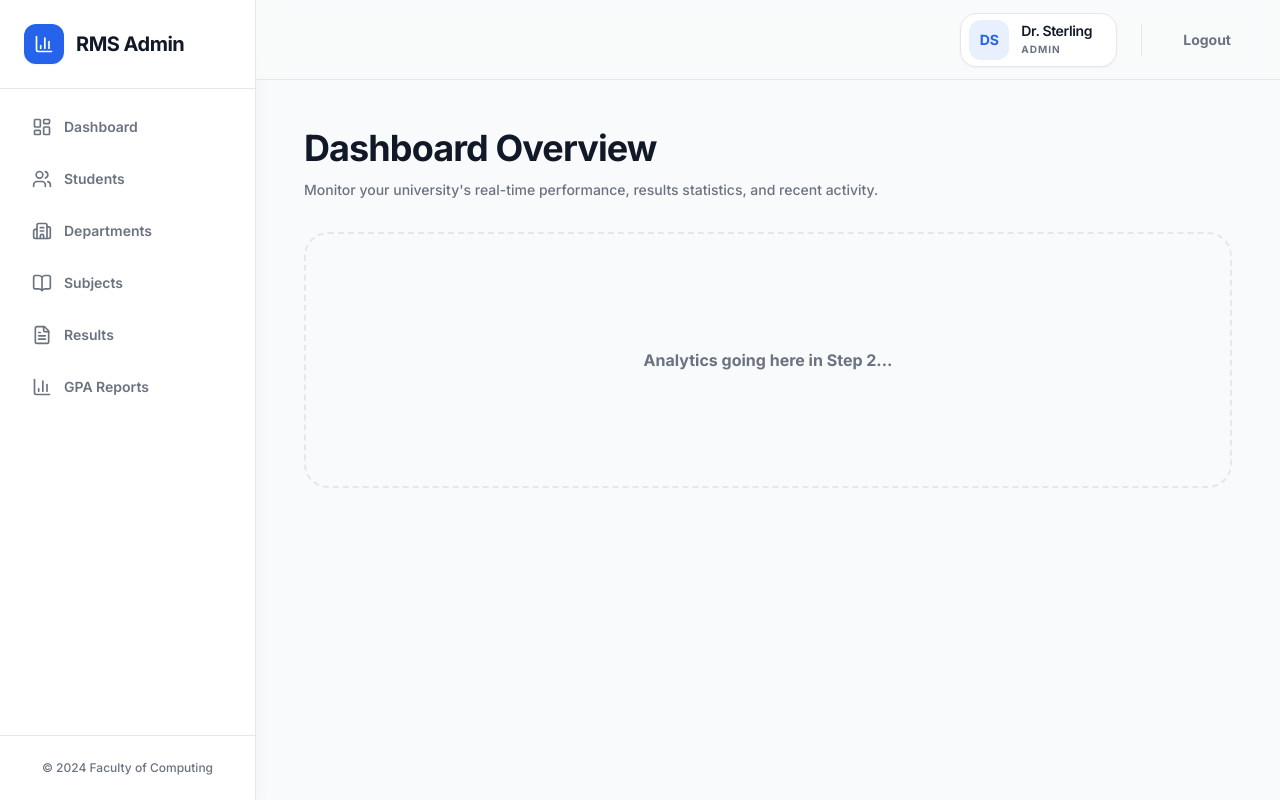
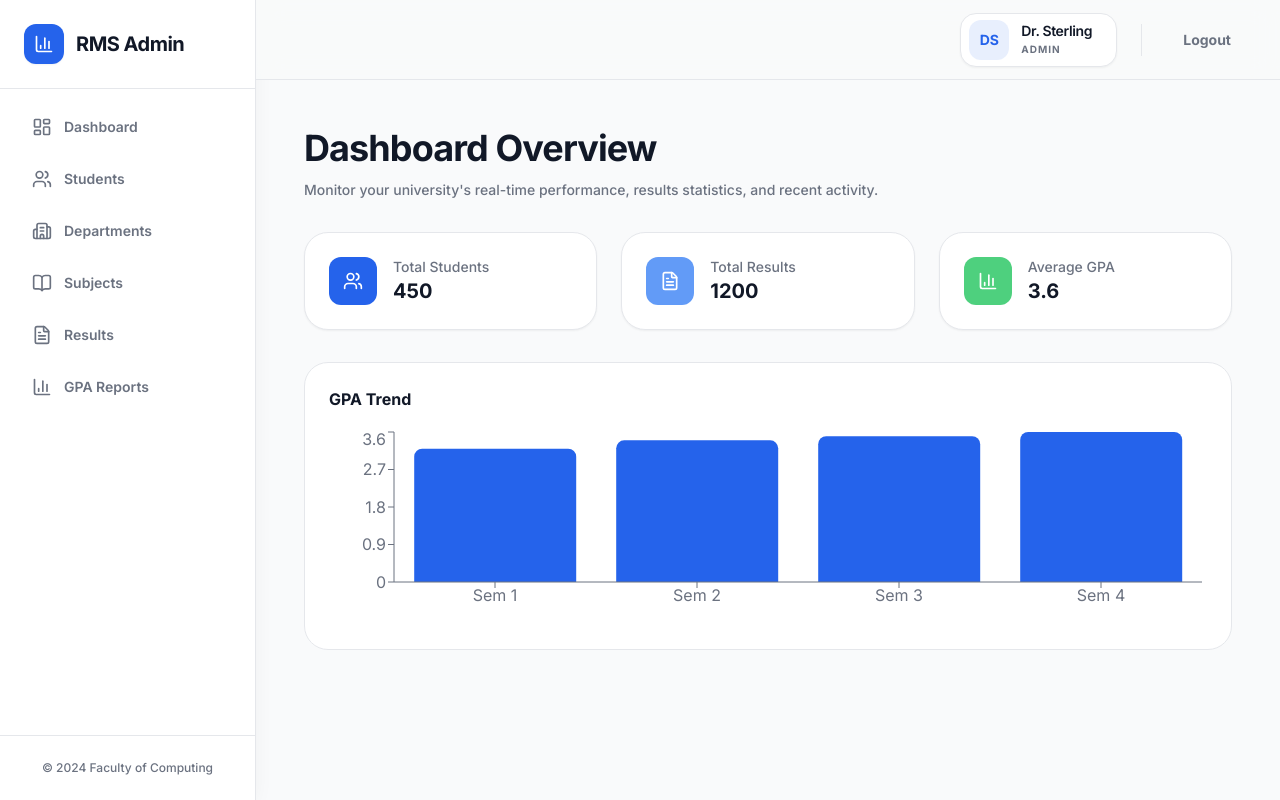
Before and after one commit to Dhivanujan/Community-Project-RMS, a Next.js app: page /admin in a window 1280 px wide. Built offline with nearby package versions, Linux system fonts and the light colour scheme.

Commit message:
Add Admin Dashboard with Recharts GPA Chart

```diff
--- a/app/admin/page.jsx
+++ b/app/admin/page.jsx
@@ -1,3 +1,13 @@
+import DashboardCard from '@/components/admin/DashboardCard';
+import { Users, FileText, BarChart3 } from 'lucide-react';
+import dynamic from 'next/dynamic';
+
+// ✅ FIX (important)
+const GPABarChart = dynamic(
+    () => import('@/components/admin/GPABarChart'),
+    { ssr: false }
+);
+
 export default function AdminDashboard() {
     return (
         <div className="w-full h-full space-y-8">
@@ -10,9 +20,30 @@ export default function AdminDashboard() {
                 </p>
             </header>
 
-            <div className="h-64 rounded-3xl border-2 border-dashed border-border flex items-center justify-center">
-                <p className="text-textMuted font-bold">Analytics going here in Step 2...</p>
+            {/* Metric Cards */}
+            <div className="grid grid-cols-1 sm:grid-cols-2 lg:grid-cols-3 gap-6">
+                <DashboardCard
+                    title="Total Students"
+                    value="450"
+                    icon={<Users className="w-5 h-5" />}
+                    bgColor="bg-primary"
+                />
+                <DashboardCard
+                    title="Total Results"
+                    value="1200"
+                    icon={<FileText className="w-5 h-5" />}
+                    bgColor="bg-blue-500/80"
+                />
+                <DashboardCard
+                    title="Average GPA"
+                    value="3.6"
+                    icon={<BarChart3 className="w-5 h-5" />}
+                    bgColor="bg-green-500/80"
+                />
             </div>
+
+            {/* Chart */}
+            <GPABarChart />
         </div>
     );
 }
--- /dev/null
+++ b/components/admin/DashboardCard.jsx
@@ -0,0 +1,13 @@
+export default function DashboardCard({ title, value, icon, bgColor = "bg-primary" }) {
+    return (
+        <div className="flex items-center gap-4 p-6 bg-surface rounded-3xl shadow-sm border border-border">
+            <div className={`w-12 h-12 flex items-center justify-center rounded-xl text-white ${bgColor}`}>
+                {icon}
+            </div>
+            <div>
+                <p className="text-textMuted font-medium text-sm">{title}</p>
+                <h3 className="text-textDark font-bold text-xl">{value}</h3>
+            </div>
+        </div>
+    );
+}
--- /dev/null
+++ b/components/admin/GPABarChart.jsx
@@ -0,0 +1,26 @@
+"use client";
+
+import { BarChart, Bar, XAxis, YAxis, Tooltip, ResponsiveContainer } from 'recharts';
+
+const data = [
+    { semester: 'Sem 1', GPA: 3.2 },
+    { semester: 'Sem 2', GPA: 3.4 },
+    { semester: 'Sem 3', GPA: 3.5 },
+    { semester: 'Sem 4', GPA: 3.6 },
+];
+
+export default function GPABarChart() {
+    return (
+        <div className="bg-surface rounded-3xl p-6 border border-border h-72">
+            <h3 className="text-textDark font-bold mb-4">GPA Trend</h3>
+            <ResponsiveContainer width="100%" height="80%">
+                <BarChart data={data}>
+                    <XAxis dataKey="semester" stroke="#6B7280" />
+                    <YAxis stroke="#6B7280" />
+                    <Tooltip />
+                    <Bar dataKey="GPA" fill="#2563EB" radius={[8, 8, 0, 0]} />
+                </BarChart>
+            </ResponsiveContainer>
+        </div>
+    );
+}
--- a/package.json
+++ b/package.json
@@ -12,7 +12,8 @@
     "lucide-react": "^1.7.0",
     "next": "^14.2.3",
     "react": "^18.3.1",
-    "react-dom": "^18.3.1"
+    "react-dom": "^18.3.1",
+    "recharts": "^3.8.1"
   },
   "devDependencies": {
     "autoprefixer": "^10.4.19",
```
Also changed, not shown: 1 other file (tests, documents, lock files or other folders).
